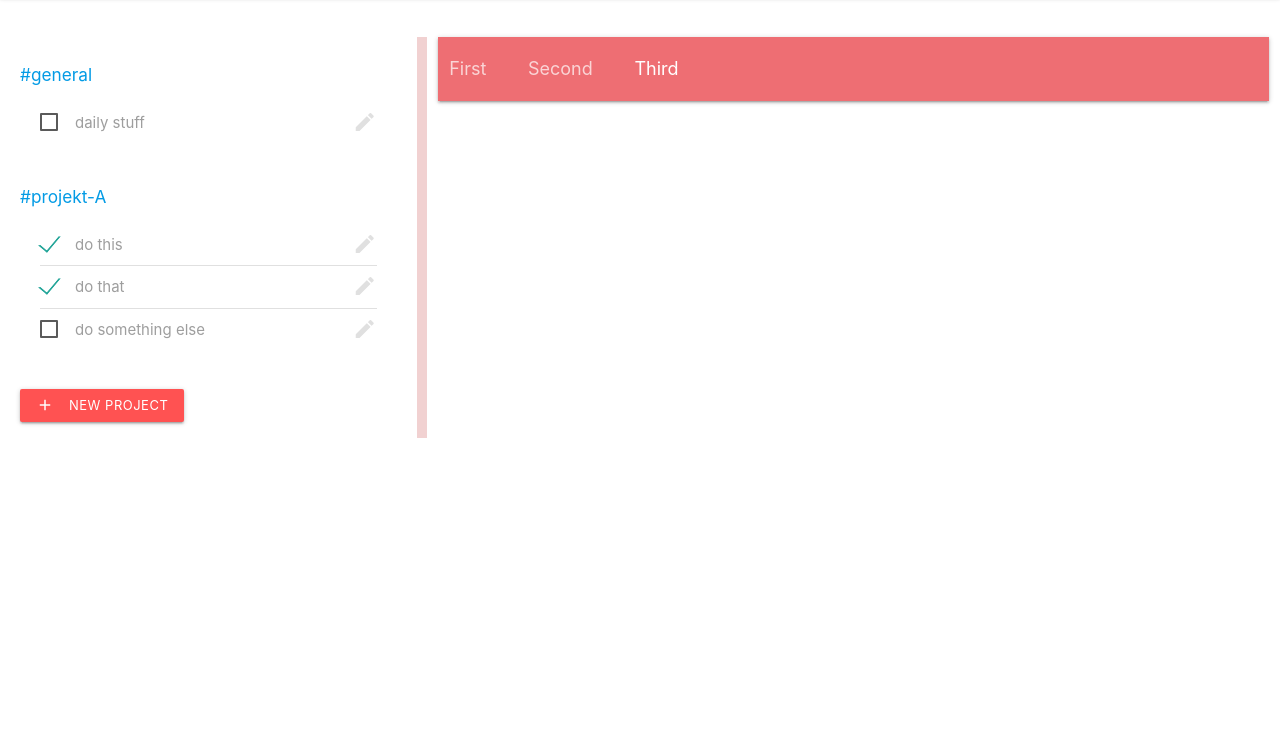
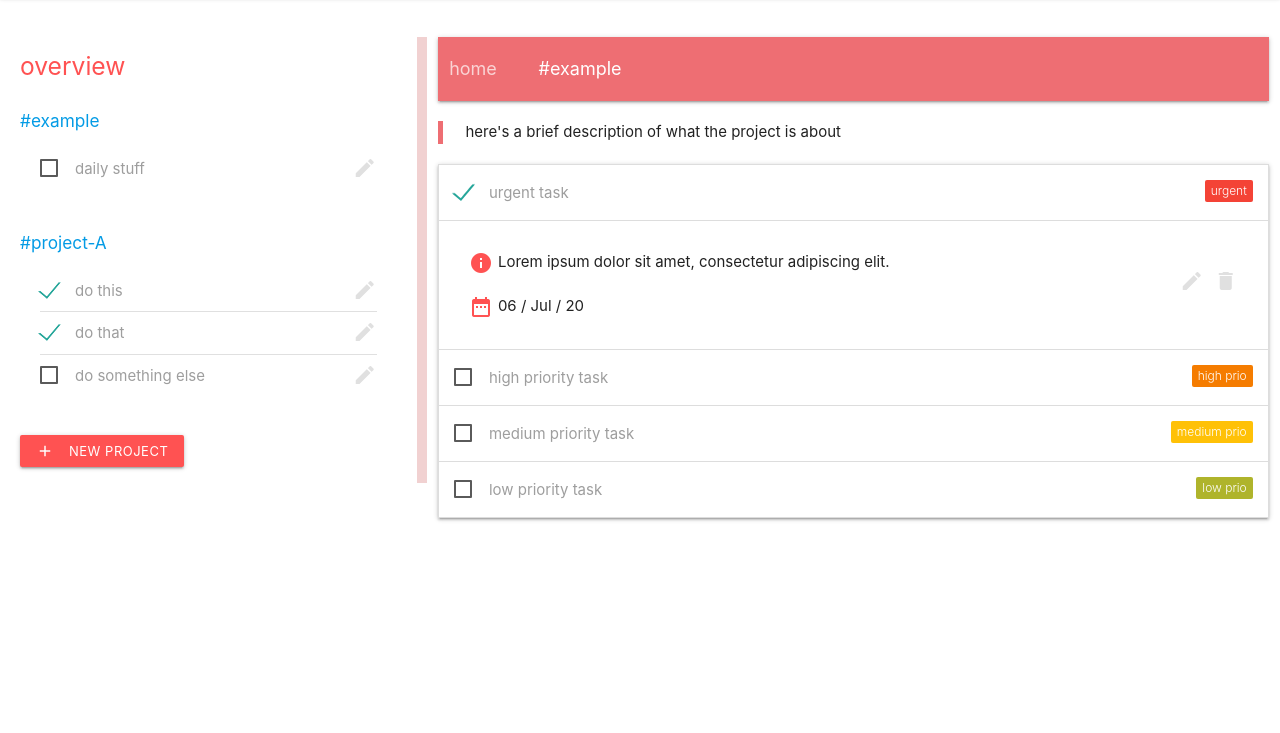
Before and after one commit to pklepa/to-do, a website: page index.html in a window 1280 px wide. Shown: the part 67-800 px from the top of the page. Drawn offline with nearby package versions, Linux system fonts and the light colour scheme.

Commit message:
Add most of the stylization

```diff
--- a/index.html
+++ b/index.html
@@ -2,6 +2,9 @@
 
 <html>
   <head>
+    <title>sh*t-to-do</title>
+    <link rel="icon" href="assets/favicon.ico" type="image/x-icon">
+
     <link href="https://fonts.googleapis.com/icon?family=Material+Icons" rel="stylesheet">
     <link type="text/css" rel="stylesheet" href="node_modules/materialize-css/dist/css/materialize.min.css" media="screen,projection"/>
 
@@ -16,7 +19,7 @@
     <nav>
       <div class="nav-wrapper">
         <a href="#" class="brand-logo center">sh*t-to-do</a>
-        <ul id="nav-mobile" class="left hide-on-med-and-down">
+        <ul id="nav-mobile" class="right hide-on-med-and-down">
           <li>
             <a href="#">Home</a>
           </li>
@@ -35,78 +38,217 @@
 
       <!-- Side navigation panel -->
       <div id="sideBar" class="col s4">
+        <h5 class="title">overview</h5>
+
         <div class="projects">
           <div class="project general">
 
             <ul class="collection with-header">
-              <li class="collection-header"><a id="prjct-general" href="#"><h6>#general</h6></a></li>
-              <li class="collection-item"><div>
+              <li class="collection-header">
+                <a id="prjct-example" href="#">
+                  <h6>#example</h6>
+                </a>
+              </li>
+              <li class="collection-item">
+                <div>
                   <label>
-                  <input type="checkbox" />
+                    <input type="checkbox"/>
                     <span>daily stuff</span>
                   </label>
-                <a href="#!" class="secondary-content"><i class="material-icons">edit</i></a>
+                  <a href="#!" class="secondary-content">
+                    <i class="material-icons">edit</i>
+                  </a>
                 </div>
               </li>
             </ul>
 
           </div>
 
-
           <div class="project">
 
             <ul class="collection with-header">
-              <li class="collection-header"><a id="prjct-projekt-A" href="#"><h6>#projekt-A</h6></a></li>
-              <li class="collection-item"><div>
+              <li class="collection-header">
+                <a id="prjct-project-A" href="#">
+                  <h6>#project-A</h6>
+                </a>
+              </li>
+              <li class="collection-item">
+                <div>
                   <label>
-                  <input type="checkbox" checked="checked" />
+                    <input type="checkbox" checked="checked"/>
                     <span>do this</span>
                   </label>
-                <a href="#!" class="secondary-content"><i class="material-icons">edit</i></a>
+                  <a href="#!" class="secondary-content">
+                    <i class="material-icons">edit</i>
+                  </a>
                 </div>
               </li>
-              <li class="collection-item"><div>
+              <li class="collection-item">
+                <div>
                   <label>
-                  <input type="checkbox" checked="checked" />
+                    <input type="checkbox" checked="checked"/>
                     <span>do that</span>
                   </label>
-                <a href="#!" class="secondary-content"><i class="material-icons">edit</i></a>
+                  <a href="#!" class="secondary-content">
+                    <i class="material-icons">edit</i>
+                  </a>
                 </div>
               </li>
-              <li class="collection-item"><div>
+              <li class="collection-item">
+                <div>
                   <label>
-                  <input type="checkbox" />
+                    <input type="checkbox"/>
                     <span>do something else</span>
                   </label>
-                <a href="#!" class="secondary-content"><i class="material-icons">edit</i></a>
+                  <a href="#!" class="secondary-content">
+                    <i class="material-icons">edit</i>
+                  </a>
                 </div>
               </li>
             </ul>
 
           </div>
 
-
-          <a id="btn-newProject" class="waves-effect waves-light btn-small red accent-2"><i class="material-icons left">add</i>New project</a>
+          <a id="btn-newProject" class="waves-effect waves-light btn-small red accent-2">
+            <i class="material-icons left">add</i>New project</a>
         </div>
 
       </div>
 
       <!-- Main page content -->
       <div class="col s8">
+
+        <!-- Breadcrumb -->
         <nav>
           <div class="nav-wrapper">
             <div class="col s12">
-              <a href="#!" class="breadcrumb">First</a>
-              <a href="#!" class="breadcrumb">Second</a>
-              <a href="#!" class="breadcrumb">Third</a>
+              <a href="#!" class="breadcrumb">home</a>
+              <a href="#!" class="breadcrumb">#example</a>
             </div>
           </div>
         </nav>
+
+        <!-- Checkboxes -->
+        <blockquote>
+          here's a brief description of what the project is about
+        </blockquote>
+
+        <ul class="collapsible">
+          <li class="active">
+            <div class="collapsible-header">
+              <label>
+                <input type="checkbox" checked="checked"/>
+                <span>urgent task</span>
+              </label>
+              <span class="new badge red" data-badge-caption="urgent"></span>
+            </div>
+            <div class="collapsible-body">
+              <div class="my-body-container">
+                <div class="body-content">
+                  <span><i class="material-icons">info</i>Lorem ipsum dolor sit amet, consectetur adipiscing elit.</span>
+                  <span name="due-date"><i class="material-icons">date_range</i>06 / Jul / 20</span>
+                </div>
+
+                <div class="icons">
+                  <a href="#!" class="secondary-content">
+                    <i class="material-icons">delete</i>
+                  </a>
+                  <a href="#!" class="secondary-content">
+                    <i class="material-icons">edit</i>
+                  </a>
+                </div>
+              </div>
+            </div>
+          </li>
+
+          <li>
+            <div class="collapsible-header">
+              <label>
+                <input type="checkbox"/>
+                <span>high priority task</span>
+              </label>
+              <span class="new badge orange darken-2" data-badge-caption="high prio"></span>
+            </div>
+            <div class="collapsible-body">
+              <div class="my-body-container">
+                <div class="body-content">
+                  <span><i class="material-icons">info</i>Duis sodales est nec hendrerit ultricies.</span>
+                  <span name="due-date"><i class="material-icons">date_range</i>25 / Jul / 20</span>
+                </div>
+
+                <div class="icons">
+                  <a href="#!" class="secondary-content">
+                    <i class="material-icons">delete</i>
+                  </a>
+                  <a href="#!" class="secondary-content">
+                    <i class="material-icons">edit</i>
+                  </a>
+                </div>
+              </div>
+            </div>
+          </li>
+
+          <li>
+            <div class="collapsible-header">
+              <label>
+                <input type="checkbox"/>
+                <span>medium priority task</span>
+              </label>
+              <span class="new badge amber" data-badge-caption="medium prio"></span>
+            </div>
+            <div class="collapsible-body">
+              <div class="my-body-container">
+                <div class="body-content">
+                  <span><i class="material-icons">info</i>Morbi rhoncus erat tellus, ut vehicula erat pretium vel.</span>
+                  <span name="due-date"><i class="material-icons">date_range</i>04 / Aug / 20</span>
+                </div>
+
+                <div class="icons">
+                  <a href="#!" class="secondary-content">
+                    <i class="material-icons">delete</i>
+                  </a>
+                  <a href="#!" class="secondary-content">
+                    <i class="material-icons">edit</i>
+                  </a>
+                </div>
+              </div>
+            </div>
+          </li>
+
+          <li>
+            <div class="collapsible-header">
+              <label>
+                <input type="checkbox"/>
+                <span>low priority task</span>
+              </label>
+              <span class="new badge lime darken-2" data-badge-caption="low prio"></span>
+            </div>
+            <div class="collapsible-body">
+              <div class="my-body-container">
+                <div class="body-content">
+                  <span><i class="material-icons">info</i>Vivamus eu ante nec massa dictum blandit id ut mauris.</span>
+                  <span name="due-date"><i class="material-icons">date_range</i>12 / Dec / 20</span>
+                </div>
+
+                <div class="icons">
+                  <a href="#!" class="secondary-content">
+                    <i class="material-icons">delete</i>
+                  </a>
+                  <a href="#!" class="secondary-content">
+                    <i class="material-icons">edit</i>
+                  </a>
+                </div>
+              </div>
+            </div>
+          </li>
+        </ul>
+
         </div>
 
       </div>
 
       <!--JavaScript at end of body for optimized loading-->
       <script type="text/javascript" src="node_modules/materialize-css/dist/js/materialize.min.js"></script>
+      <script src="./src/index.js"></script>
     </body>
   </html>
--- /dev/null
+++ b/src/index.js
@@ -0,0 +1,4 @@
+document.addEventListener('DOMContentLoaded', function () {
+  var elems = document.querySelectorAll('.collapsible');
+  var instances = M.Collapsible.init(elems);
+});
--- a/styles/style.css
+++ b/styles/style.css
@@ -17,12 +17,18 @@
     border-right: 10px solid var(--normal);
 }
 
+#sideBar .title {
+    color: var(--red-accent-2);
+}
+
+
 #sideBar a#btn-newProject {
     margin: 16px 0;
 }
 
-#sideBar a.secondary-content { color: #e0e0e0; }
-#sideBar a.secondary-content:hover { color: var(--red-accent-2); }
+a.secondary-content { color: #e0e0e0; }
+a.secondary-content:hover { color: var(--red-accent-2); }
+a.secondary-content + a.secondary-content { margin-right: 10px; }
 
 #sideBar ul.collection {
     border: none;
@@ -37,3 +43,33 @@
     padding: 0 0 8px;
     margin: 8px 20px;
 }
+
+
+.collapsible-body .my-body-container {
+    width: 100%;
+
+    display: flex;
+    justify-content: space-between;
+    align-items: center;
+}
+
+.collapsible-body .my-body-container .body-content {
+    display: flex;
+    flex-direction: column;
+    align-items: flex-start;
+}
+
+.collapsible-body .my-body-container .body-content span {
+    display: flex;
+    align-items: center;
+}
+
+.collapsible-body .my-body-container .body-content span + span {
+    margin-top: 20px;
+}
+
+
+.collapsible-body .my-body-container .body-content span i {
+    margin-right: 5px;
+    color: var(--red-accent-2);
+}
```
Lines whose indentation alone changed are shown as unchanged.
